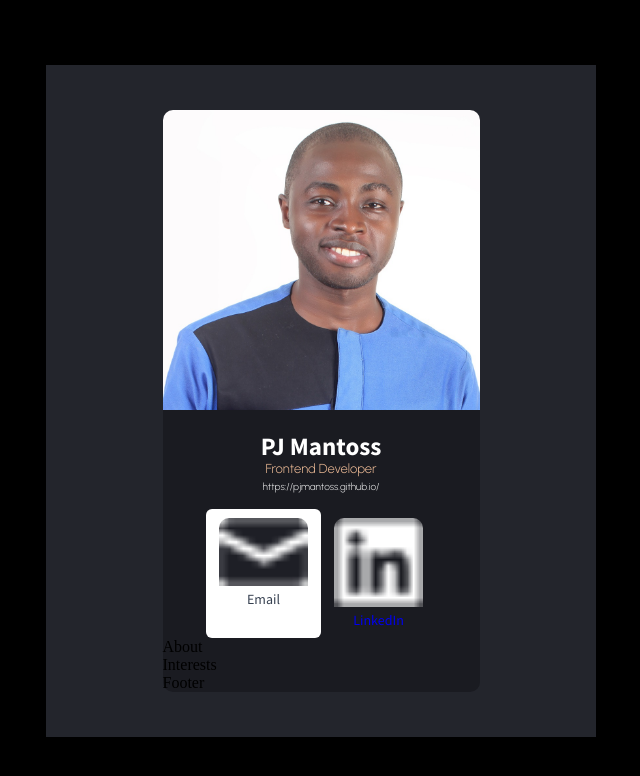
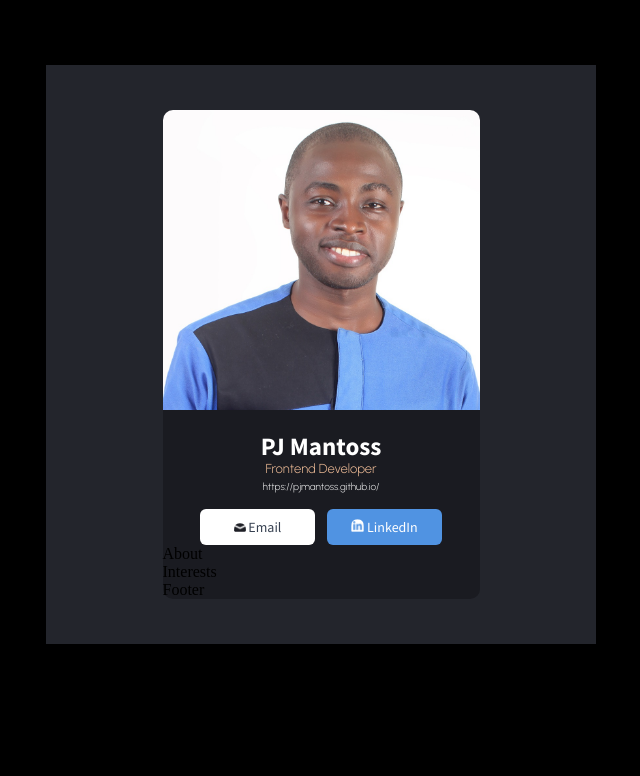
Before and after one commit to PJMantoss/digital-biz-card, a React (Create React App) app: page / in a window 1280 px wide. Shown: the top 776 px of the page, without its empty margins (319-959 px from the left). Built offline with nearby package versions, Linux system fonts and the light colour scheme.

Commit message:
update Info

```diff
--- a/src/App.css
+++ b/src/App.css
@@ -78,3 +78,18 @@ font-family: 'Urbanist', sans-serif; */
     background: white;
     color: #374151;
 }
+
+.emailBtn img {
+    width: 12px;
+    color: #1e1f26;
+}
+
+.linkedInBtn{
+    background: #5093e2;
+    color: white;
+    margin-left: 12px;
+}
+
+.linkedInBtn img {
+    width: 13px;
+}
```
